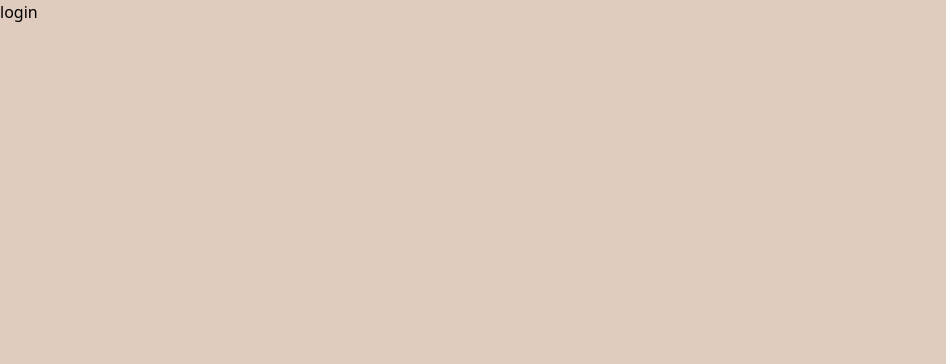
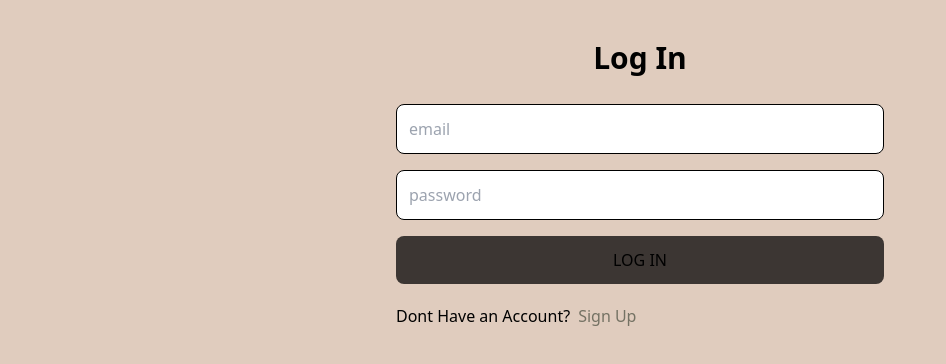
Before and after one commit to chomchom13/login_signup, a React (Vite) app in the folder client/: page /login in a window 1280 px wide. Shown: the top 364 px of the page, without its empty margins (0-946 px from the left). Built offline with nearby package versions, Linux system fonts and the light colour scheme.

Commit message:
Login page UI and functionality, Signup Page functionality

```diff
--- a/client/src/App.jsx
+++ b/client/src/App.jsx
@@ -1,11 +1,13 @@
 import { BrowserRouter, Routes, Route } from "react-router-dom";
 import Login from "./pages/Login";
 import Signup from "./pages/Signup";
+import Home from "./pages/Home";
 
 export default function App() {
   return (
     <BrowserRouter>
       <Routes>
+        <Route path="/" element={<Home />} />
         <Route path="/login" element={<Login />} />
         <Route path="/signup" element={<Signup />} />
       </Routes>
--- /dev/null
+++ b/client/src/pages/Home.jsx
@@ -0,0 +1,7 @@
+import React from 'react'
+
+export default function Home() {
+  return (
+    <div>Welcome to Basement!</div>
+  )
+}
--- a/client/src/pages/Login.jsx
+++ b/client/src/pages/Login.jsx
@@ -1,7 +1,78 @@
-import React from 'react'
+import React, { useState } from "react";
+import { Link, useNavigate } from "react-router-dom";
+import { useSelector, useDispatch } from "react-redux";
+import { signInStart, signInSuccess, signInFailure } from "../redux/user/userSlice";
 
 export default function Login() {
+  const { error, loading } = useSelector((state) => state.user);
+  const [formData, setFormData] = useState({});
+  const dispatch = useDispatch();
+  const navigate = useNavigate();
+
+  const handleChange = (e) => {
+    setFormData({
+      ...formData,
+      [e.target.id]: e.target.value,
+    });
+  };
+
+  const handleSubmit = async (e) => {
+    try { // this try and catch block is important for handling the error in the frontend rather than the backend
+      e.preventDefault();
+      dispatch(signInStart());
+      const res = await fetch("/server/auth/login", {
+        method: "POST",
+        headers: {
+          "Content-Type": "application/json",
+        },
+        body: JSON.stringify(formData),
+      });
+      const data = await res.json();
+      if (data.success === false) {
+        dispatch(signInFailure(data.message));
+        return;
+      }
+      dispatch(signInSuccess(data));
+      navigate('/')
+      console.log(data);
+    } catch (error) {
+      dispatch(signInFailure(error.message))
+    }
+  };
+
+  console.log(formData);
   return (
-    <div>login</div>
-  )
+    <div className="p-3 max-w-lg mx-auto">
+      <h1 className="text-3xl text-center font-semibold my-7">Log In</h1>
+      <form onSubmit={handleSubmit} className="flex flex-col gap-4">
+        <input
+          type="email"
+          placeholder="email"
+          className="border p-3 rounded-lg"
+          id="email"
+          onChange={handleChange}
+        />
+        <input
+          type="password"
+          placeholder="password"
+          className="border p-3 rounded-lg"
+          id="password"
+          onChange={handleChange}
+        />
+        <button
+          disabled={loading}
+          className="bg-grey-slate-3 p-3 rounded-lg uppercase hover:backdrop-opacity-95 disabled:opacity-80"
+        >
+          {loading ? "loading..." : "Log In"}
+        </button>
+      </form>
+      <div className="flex gap-2 mt-5">
+        <p>Dont Have an Account?</p> {/* DONT write Don't . write Dont as there might be future problems because of using ' */}
+        <Link to={"/signup"}>
+          <span className="text-grey-slate-2">Sign Up</span>
+        </Link>
+      </div>
+      {error && <p className="text-red-500 mt-5">{error}</p>}
+    </div>
+  );
 }
--- a/client/src/pages/Signup.jsx
+++ b/client/src/pages/Signup.jsx
@@ -1,31 +1,76 @@
-import React from "react";
-import { Link } from "react-router-dom";
+import React, { useState } from "react";
+import { Link, useNavigate } from "react-router-dom";
+import { useSelector, useDispatch } from "react-redux";
+import { signInStart, signInSuccess, signInFailure } from "../redux/user/userSlice";
 
 export default function Signup() {
+  const { error, loading } = useSelector((state) => state.user);
+  const [formData, setFormData] = useState({});
+  const dispatch = useDispatch();
+  const navigate = useNavigate();
+
+  const handleChange = (e) => {
+    setFormData({
+      ...formData,
+      [e.target.id]: e.target.value,
+    });
+  };
+
+  const handleSubmit = async (e) => {
+    try { // this try and catch block is important for handling the error in the frontend rather than the backend
+      e.preventDefault();
+      dispatch(signInStart());
+      const res = await fetch("/server/auth/signup", {
+        method: "POST",
+        headers: {
+          "Content-Type": "application/json",
+        },
+        body: JSON.stringify(formData),
+      });
+      const data = await res.json();
+      if (data.success === false) {
+        dispatch(signInFailure(data.message));
+        return;
+      }
+      dispatch(signInSuccess(data));
+      navigate('/login')
+      console.log(data);
+    } catch (error) {
+      dispatch(signInFailure(error.message))
+    }
+  };
+
+  console.log(formData);
   return (
     <div className="p-3 max-w-lg mx-auto">
       <h1 className="text-3xl text-center font-semibold my-7">Sign Up</h1>
-      <form className="flex flex-col gap-4">
+      <form onSubmit={handleSubmit} className="flex flex-col gap-4">
         <input
           type="text"
-          placeholder="username"
+          placeholder="name"
           className="border p-3 rounded-lg"
-          id="username"
+          id="name"
+          onChange={handleChange}
         />
         <input
           type="email"
           placeholder="email"
           className="border p-3 rounded-lg"
           id="email"
+          onChange={handleChange}
         />
         <input
           type="password"
           placeholder="password"
           className="border p-3 rounded-lg"
           id="password"
+          onChange={handleChange}
         />
-        <button className="bg-grey-slate-3 p-3 rounded-lg uppercase hover:backdrop-opacity-95 disabled:opacity-80">
-          Sign Up
+        <button
+          disabled={loading}
+          className="bg-grey-slate-3 p-3 rounded-lg uppercase hover:backdrop-opacity-95 disabled:opacity-80"
+        >
+          {loading ? "loading..." : "Sign Up"}
         </button>
       </form>
       <div className="flex gap-2 mt-5">
@@ -34,6 +79,7 @@
           <span className="text-grey-slate-2">Log In</span>
         </Link>
       </div>
+      {error && <p className="text-red-500 mt-5">{error}</p>}
     </div>
   );
 }
```
Also changed, not shown: 1 other file (tests, documents, lock files or other folders).
